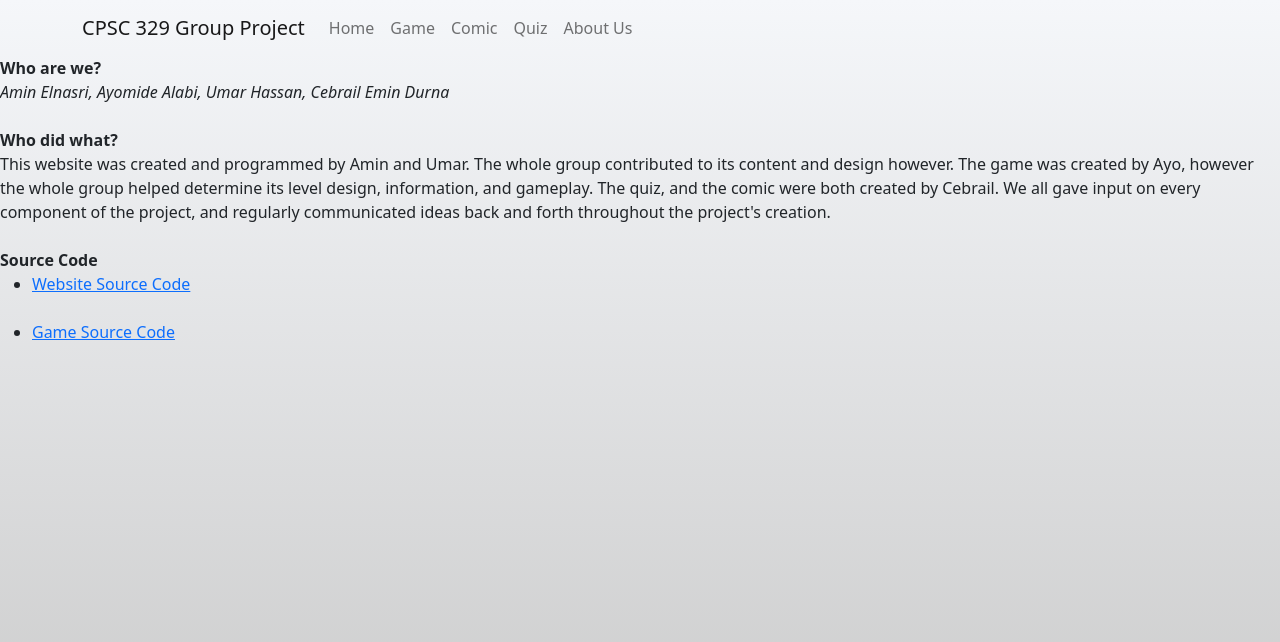
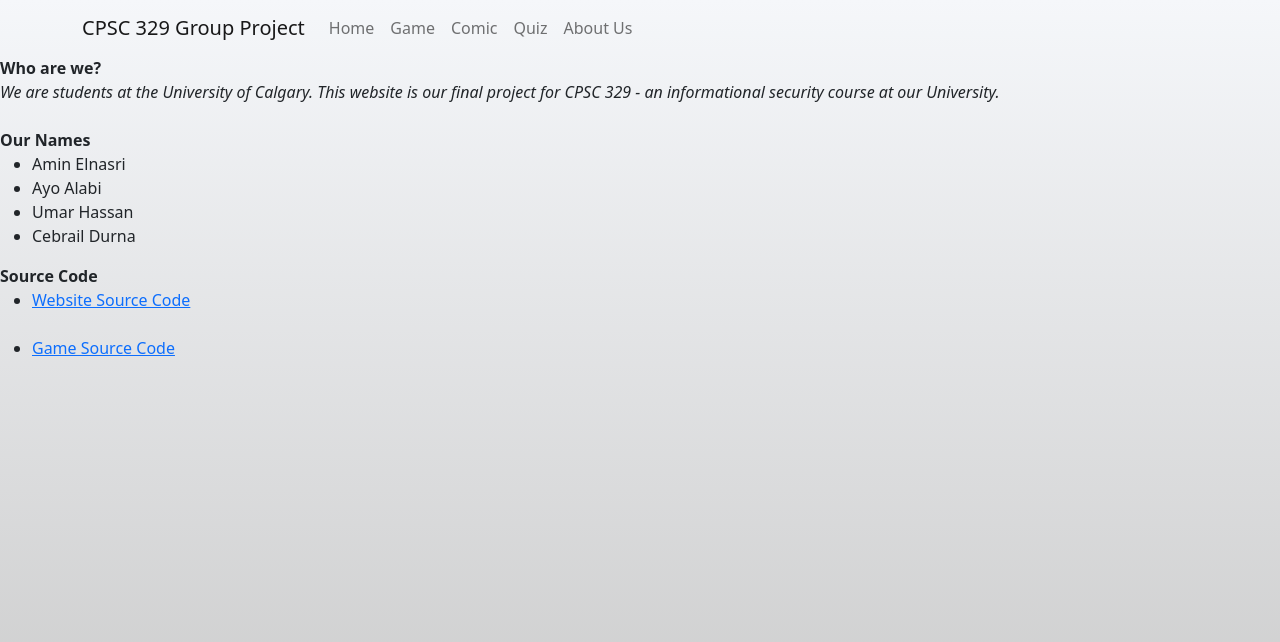
Before and after one commit to ae4sri/329groupproject, a React (Create React App) app: page /about in a window 1280 px wide. Shown: the top 642 px of the page. Built offline with nearby package versions, Linux system fonts and the light colour scheme.

Commit message:
Change design of "About" page

```diff
--- a/src/components/Pages/AboutPage.js
+++ b/src/components/Pages/AboutPage.js
@@ -6,18 +6,19 @@ export const AboutPage = () => {
     <>
         <b>Who are we?</b>
         <br />
-        <i>Amin Elnasri, Ayomide Alabi, Umar Hassan, Cebrail Emin Durna</i>
+        <i>We are students at the University of Calgary. This website is our final project for
+          CPSC 329 - an informational security course at our University.
+        </i>
         <br />
         <br />
-        <b>Who did what?</b> <br />
-    This website was created and programmed by Amin and Umar. The whole group contributed to its content and design however.
-    The game was created by Ayo, however the whole group helped determine its level design, information, and gameplay.
-    The quiz, and the comic were both created by Cebrail. We all gave input on every component of the project, and regularly
-    communicated ideas back and forth throughout the project's creation.
-
-    <br />
-    <br />
-
+        <b>Our Names</b>
+        <br />
+        <ul>
+          <li>Amin Elnasri</li>
+          <li>Ayo Alabi</li>
+          <li>Umar Hassan</li>
+          <li>Cebrail Durna</li>
+        </ul>
     <b>Source Code</b>
     <ul>
       <li><Link to=".">Website Source Code</Link></li>
```
